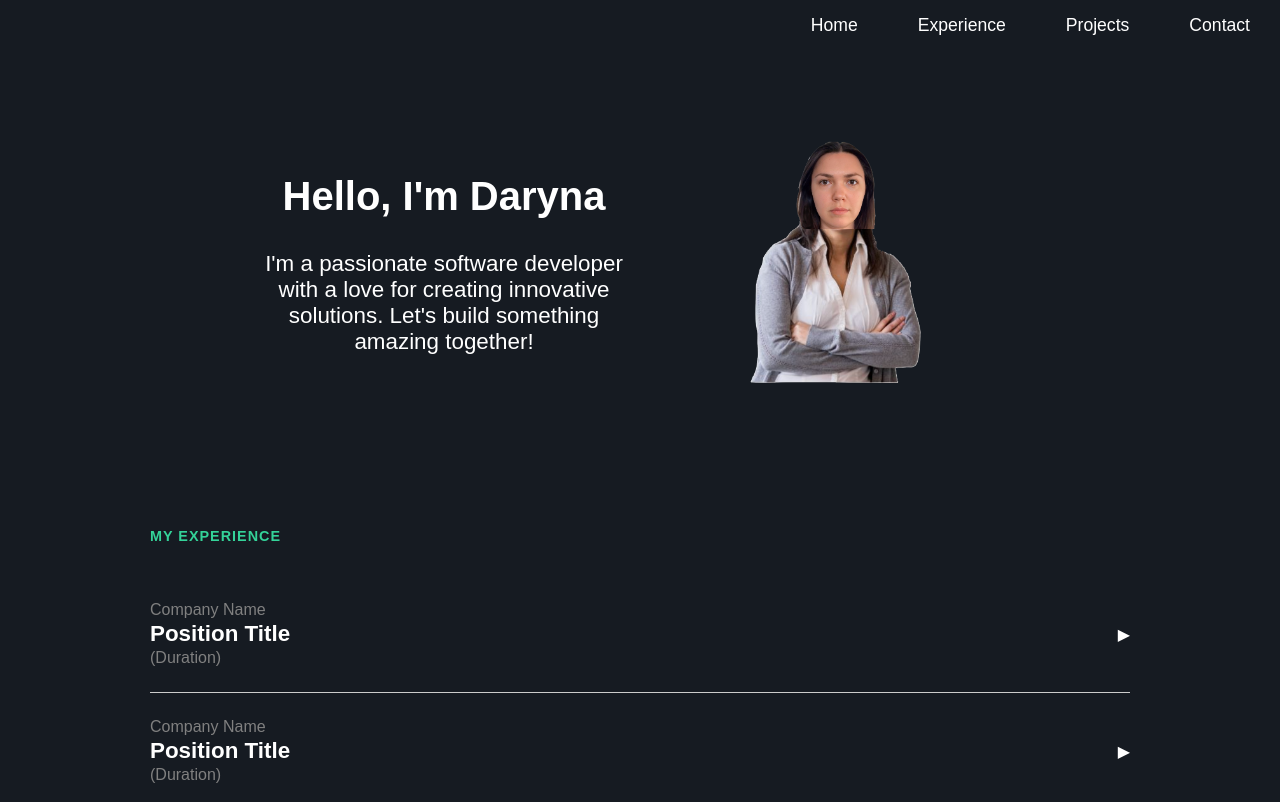
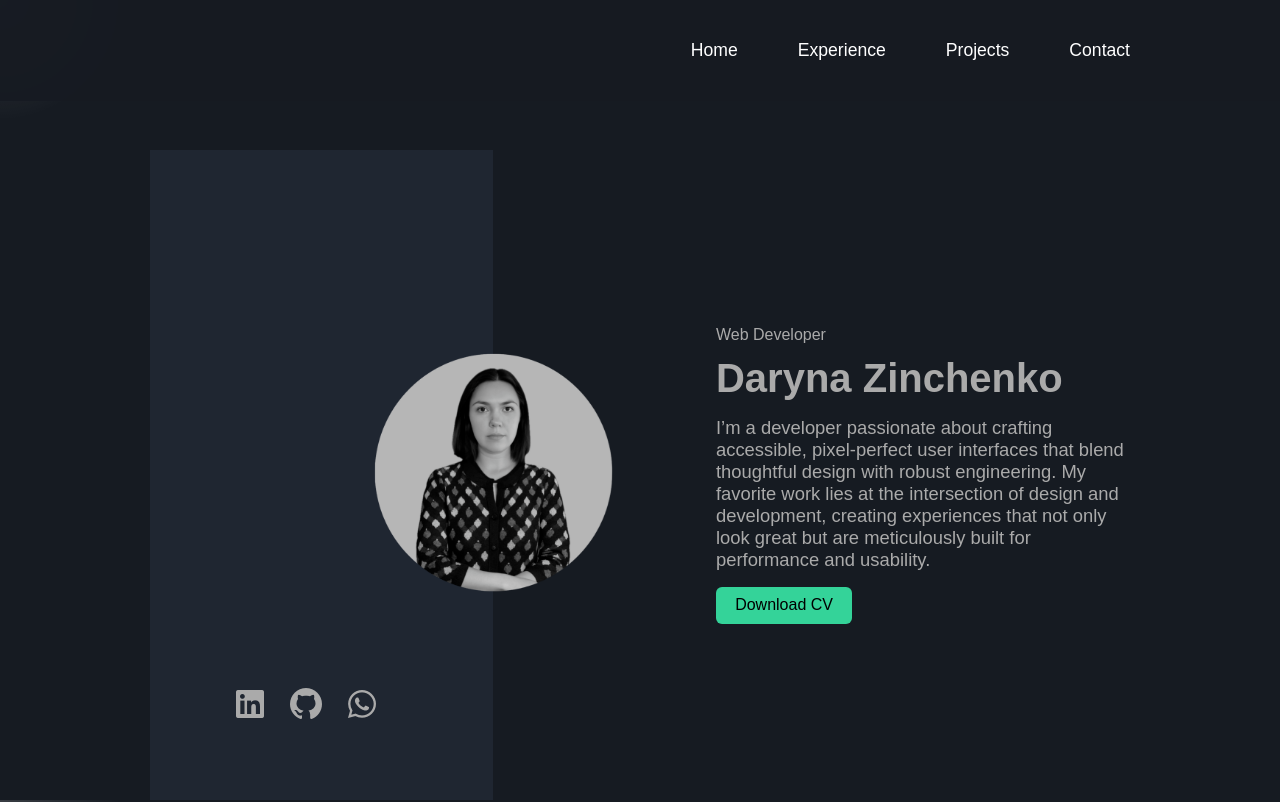
Before and after one commit to darynazin/portfolio, a React (Vite) app: page / in a window 1280 px wide. Shown: the top 802 px of the page. Built offline with nearby package versions, Linux system fonts and the light colour scheme.

Commit message:
changed desing for Hero section

```diff
--- a/src/App.css
+++ b/src/App.css
@@ -6,15 +6,19 @@
   color: white;
 }
 
-html {
+html, body, #root {
   scroll-behavior: smooth;
+  height: 100%;
 }
 
 .main-container {
   display: flex;
   flex-direction: column;
-  gap: 50px;
+  justify-content: space-between;
   padding: 0 150px 150px 150px;
   position: relative;
-  background: #161b22;
 }
+
+.main-container > *:nth-child(n+2) {
+    padding-top: 150px;
+}
--- a/src/App.tsx
+++ b/src/App.tsx
@@ -5,20 +5,19 @@ import Hero from './components/Hero/Hero'
 import Stack from './components/Stack/Stack'
 import Projects from './components/Projects/Projects'
 import Contacts from './components/Contacts/Contacts'
+import Layout from './components/Layout/Layout'
 
 function App() {
 
   return (
-    <div className="layout-container">
-      <main className="main-container">
+      <Layout>
       <Header />
       <Hero />
       <Experience />
       <Stack />
       <Projects />
       <Contacts />
-      </main>
-    </div>
+    </Layout>
   )
 }
 
--- a/src/components/Exporience/Experience.scss
+++ b/src/components/Exporience/Experience.scss
@@ -10,7 +10,8 @@
 
   &-item {
     padding: 25px 0 25px 0;
-    border-bottom: 1px solid #ccc;
+    border-bottom: 0.5px solid #ccccccb9;
+
   }
 
   &-title {
--- a/src/components/Header/Header.scss
+++ b/src/components/Header/Header.scss
@@ -3,8 +3,8 @@
   top: 0;
   left: 0;
   width: 100%;
-  background-color: #161b22;
-  padding: 15px 30px;
+  background-color: #161b22f4;
+  padding: 40px 150px;
 
   z-index: 1000;
   list-style: none;
--- a/src/components/Hero/Hero.scss
+++ b/src/components/Hero/Hero.scss
@@ -1,29 +1,65 @@
 .hero {
   display: flex;
-  align-items: center;
-  width: 80%;
-  margin: 0 auto;
-  padding-top: 5rem;
+  height: 100vh;
 
   &-text {
-    width: 50%;
-    text-align: center;
+    display: flex;
+    flex-direction: column;
+    align-items: flex-end;
+    justify-content: center;
+    width: 65%;
+    text-align: left;
+
+    &-content{
+      width: 65%;
+    }
+  }
+
+  &-socials {
+    display: flex;
+    gap: 1rem;
+
+    i {
+      font-size: 2rem;
+      color: #aaa;
+      transition: 0.3s;
+
+      &:hover {
+        color: #00e68a;
+      }
+    }
+  }
+
+  &-position {
+    color: #aaa;
   }
 
   &-description {
-    font-size: 1.4rem;
+    font-size: 1.15rem;
+    text-align: left;
+    color: #aaa;
+  }
+
+  &-image-container {
+    position: relative;
+    display: flex;
+    align-items: flex-end;
+        height: 100%;
+    width: 35%;
+    background-color: #232b36c2;
+    padding: 5rem;
   }
 
   &-image {
-    width: 50%;
-    display: flex;
-    justify-content: center;
-    align-items: center;
+    position: absolute;
+    width: 70%;
+    top: 50%;
+    left: 100%;
+    transform: translate(-50%, -50%);
 
     img {
-      width: 60%;
+      width: 100%;
       height: auto;
-      max-height: 380px;
       object-fit: contain;
     }
   }
@@ -31,6 +67,23 @@
   &-title {
     font-size: 2.5rem;
     font-weight: bold;
-    margin-bottom: 2rem;
+    margin: 0.7rem 0 1rem 0;
+    color: #aaa;
+  }
+
+  &-btn {
+    background: #34d399;
+    color: black;
+    border: none;
+    padding: 0.6rem 1.2rem;
+    border-radius: 6px;
+    cursor: pointer;
+    transition: 0.3s;
+    font-size: 1rem;
+    margin-top: 1rem;
+
+    &:hover {
+      background: #48ffbc;
+    }
   }
 }
--- a/src/components/Hero/Hero.tsx
+++ b/src/components/Hero/Hero.tsx
@@ -3,20 +3,33 @@ import DarynaPhoto from "../../assets/daryna.png"
 
 function Hero() {
   return (
-    <div className="hero" id="home">
-      <div className="hero-text">
+    <>
+      <div className="hero" id="home">
+        <div className="hero-image-container">
+          <div className="hero-image">
+            <img src={DarynaPhoto} alt="Profile" />
 
-        <h1 className="hero-title">Hello, I'm Daryna</h1>
-        <p className="hero-description">
-          I'm a passionate software developer with a love for creating innovative solutions.
-          Let's build something amazing together!
-        </p>
+          </div>
+          <div className="hero-socials">
+          <a href="https://www.linkedin.com/in/daryna-zinchenko/"><i className="fab fa-linkedin"></i></a>
+          <a href="https://github.com/darynazin"><i className="fab fa-github"></i></a>
+          <a href="https://wa.me/+491786549057" target="_blank" rel="noopener noreferrer"><i className="fab fa-whatsapp"></i></a>
+        </div>
+        </div>
+        <div className="hero-text">
+          <div className="hero-text-content">
+            <p className="hero-position">Web Developer</p>
+            <h1 className="hero-title">Daryna Zinchenko</h1>
+            <p className="hero-description">
+              I’m a developer passionate about crafting accessible, pixel-perfect user interfaces that blend thoughtful design with robust engineering. My favorite work lies at the intersection of design and development, creating experiences that not only look great but are meticulously built for performance and usability.
+            </p>
+            <button className="hero-btn">Download CV</button>
+          </div>
+
+        </div>
 
       </div>
-      <div className="hero-image">
-        <img src={DarynaPhoto} alt="Profile" />
-      </div>
-    </div>
+    </>
   )
 }
 
--- /dev/null
+++ b/src/components/Layout/Layout.scss
@@ -0,0 +1,11 @@
+.main-container {
+  min-height: 100%;
+  background: radial-gradient(
+      circle 150px at var(--x, 50%) var(--y, 50%),
+      rgba(255, 255, 255, 0.15),
+      transparent 80%
+    ),
+    #161b22;
+    background-attachment: fixed;
+  color: white;
+}
--- /dev/null
+++ b/src/components/Layout/Layout.tsx
@@ -0,0 +1,32 @@
+import { useState, useEffect } from "react";
+import type { PropsWithChildren } from "react";
+import "./Layout.scss";
+
+type LayoutProps = {};
+
+export default function Layout({ children }: PropsWithChildren<LayoutProps>) {
+  const [pos, setPos] = useState({ x: 0, y: 0 });
+
+  useEffect(() => {
+    const handleMouseMove = (e: MouseEvent) => {
+      setPos({ x: e.clientX, y: e.clientY });
+    };
+    window.addEventListener("mousemove", handleMouseMove);
+
+    return () => window.removeEventListener("mousemove", handleMouseMove);
+  }, []);
+
+  return (
+    <main
+      className="main-container"
+      style={
+        {
+          "--x": `${pos.x}px`,
+          "--y": `${pos.y}px`,
+        } as React.CSSProperties
+      }
+    >
+      {children}
+    </main>
+  );
+}
```
Also changed, not shown: src/assets/daryna.png. Lines whose indentation alone changed are shown as unchanged.
